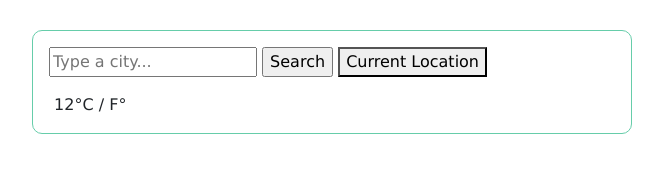
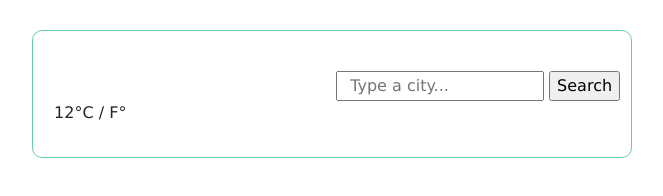
Before and after one commit to kanakodowdy/weather-app, a plain HTML site: page index.html in a window 1280 px wide. Shown: the whole page, without its empty margins (308-971 px from the left). Drawn offline with nearby package versions, Linux system fonts and the light colour scheme; no server answers.

Commit message:
changed the layout

```diff
--- a/index.html
+++ b/index.html
@@ -19,27 +19,32 @@
   <body>
     <div class="container">
       <div class="card-body">
-        <form id="search-form" class="mb-3">
-          <input
-            type="text"
-            placeholder="Type a city..."
-            id="searchInput"
-            autocomplete="off"
-          />
-          <input type="submit" value="Search" />
-          <button>Current Location</button>
-        </form>
-        <h1 id="city"></h1>
-        <ul>
-          <li id="date"></li>
-          <li id="description"></li>
-        </ul>
+        <div class="row">
+          <div class="col-6 mt-2 px-5">
+            <h1 id="city"></h1>
+            <ul>
+              <li id="date"></li>
+              <li id="description"></li>
+            </ul>
+          </div>
+          <div class="col-6 mt-4 px-1">
+            <form id="search-form">
+              <input
+                type="text"
+                placeholder="  Type a city..."
+                id="searchInput"
+                autocomplete="off"
+              />
+              <input type="submit" value="Search" />
+            </form>
+          </div>
+        </div>
         <div class="row">
           <div class="col-6">
             <img src="" alt="" id="icon" />
             <span id="temp">12</span>°C / F°
           </div>
-          <div class="col-6">
+          <div class="col-6 mt-4">
             <ul>
               <li id="humidity"></li>
               <li id="wind"></li>
```
